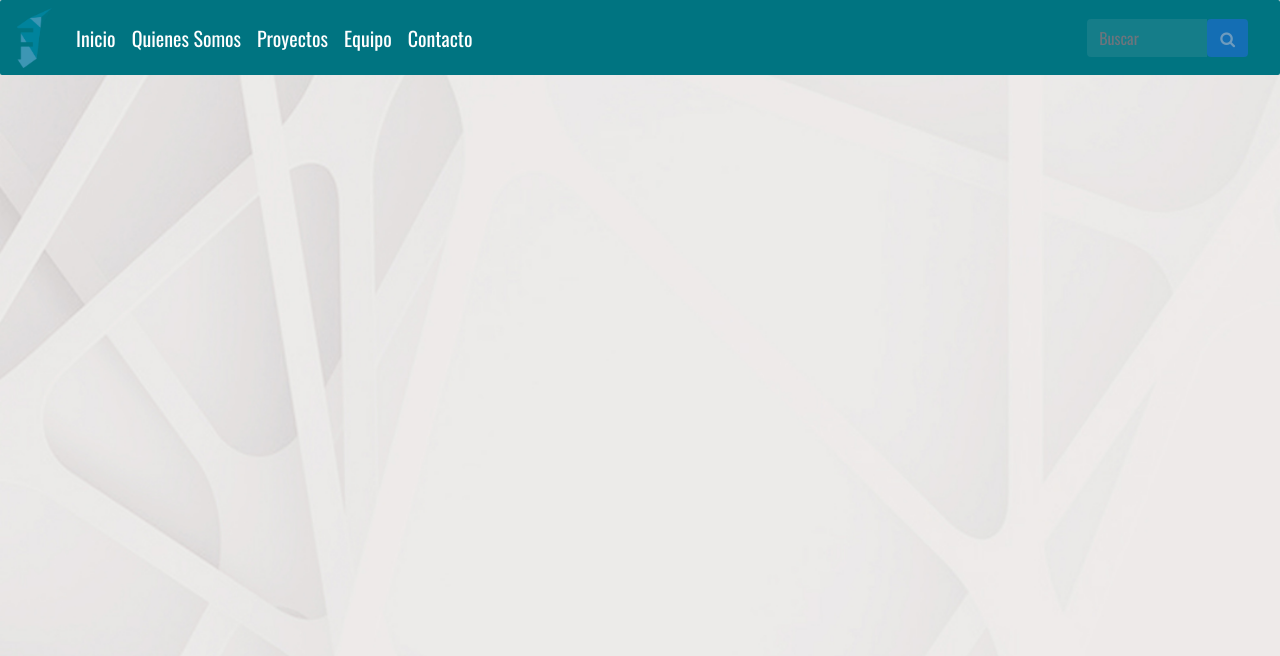
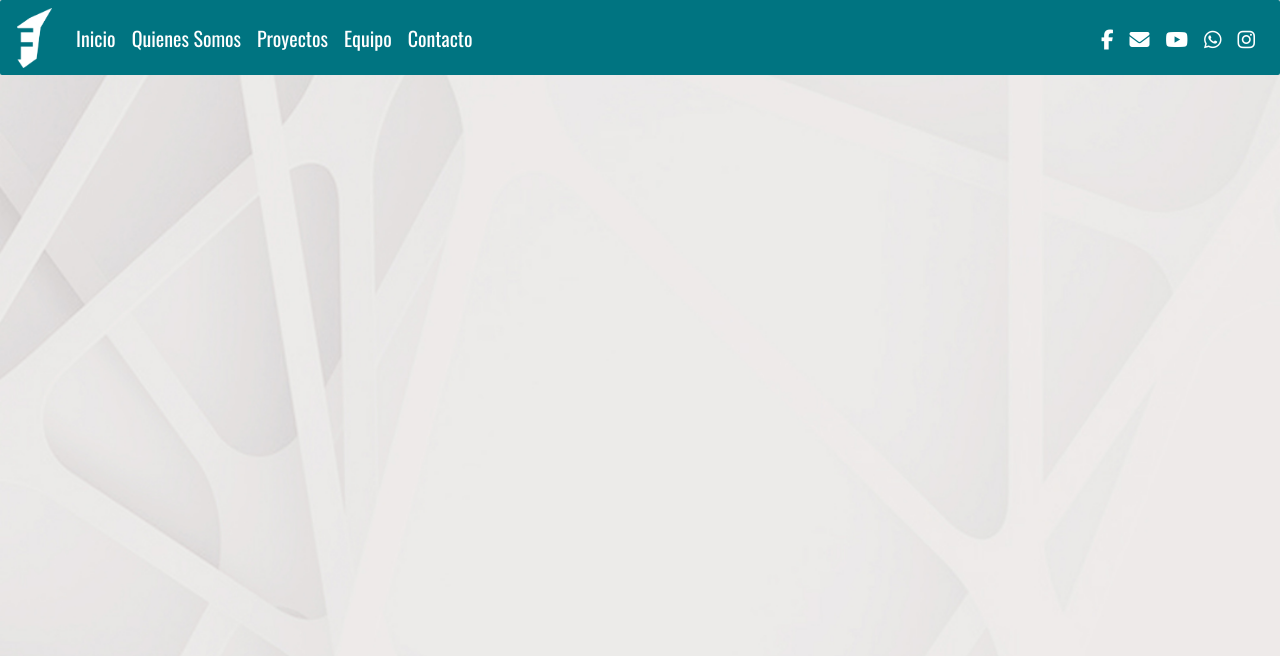
Before and after one commit to siaoscarmiranda/PWFractal, a plain HTML site: page PWFractal/equipo.html in a window 1280 px wide. Drawn offline with nearby package versions, Linux system fonts and the light colour scheme; a web font is replaced by a local one.

Commit message:
NewChanges On PWFractal 30/12/2020 OscarMiranda

```diff
--- a/PWFractal/equipo.html
+++ b/PWFractal/equipo.html
@@ -18,7 +18,7 @@
       <link href="https://fonts.googleapis.com/css2?family=Gruppo&display=swap" rel="stylesheet">
       <!-- Fuentes -->
       <link rel="stylesheet" href="https://cdnjs.cloudflare.com/ajax/libs/font-awesome/4.7.0/css/font-awesome.min.css">
-
+      <script src="https://kit.fontawesome.com/53481785bc.js" crossorigin="anonymous"></script>
     <title>Equipo | Fractal DAP </title>
 </head>
 
@@ -30,7 +30,7 @@
 
    <!--Navbar QS -->
   <nav class="navbar navbar-expand-md navbar-inverse navbar navbar-light fixed-top  ">
-    <a class="navbar-brand center" href="/PWFractal/indexf.html"><img src="/PWFractal/img/f2.png" alt=""></a>
+    <a class="navbar-brand center" href="/PWFractal/indexf.html"><img src="/PWFractal/img/fbla.png" alt=""></a>
     <button class="navbar-toggler" type="button" data-toggle="collapse" data-target="#navbarCollapse" aria-controls="navbarCollapse" aria-expanded="false" aria-label="Toggle navigation">
       <span class="navbar-toggler-icon"></span>
     </button>
@@ -54,15 +54,15 @@
           <a class="nav-link" href="/PWFractal/contacto.html">Contacto</a>
         </li>
       </ul>
-      <form action="#" method="get" class="searchform navbar-form" role="search">
-        <input type="hidden" value="search" name="view">
-        <div class="input-group">
-        <input type="text"  name="searchword" required class="form-control" placeholder="Buscar" name="q">
-          <div class="input-group-btn">
-        <button class="btn" type="submit"><i class="fa fa-search"></i></button>
-        </div>
-        </div>
-        </form>
+      <div class="d-flex flex-row order-2 order-lg-4">
+        <ul class="navbar-nav flex-row">
+            <li class="nav-item"><a class="nav-link px-2" href="#"><span class="fa fa-facebook"></span></a></li>
+            <li class="nav-item"><a class="nav-link px-2" href="#"><span class="fa fa-envelope"></span></a></li>
+            <li class="nav-item"><a class="nav-link px-2" href="#"><span class="fab fa-youtube"></span></a></li>
+            <li class="nav-item"><a class="nav-link px-2" href="#"><span class="fab fa-whatsapp"></span></a></li>
+            <li class="nav-item"><a class="nav-link px-2" href="#"><span class="fa fa-instagram"></span></a></li>
+        </ul>
+    </div>
     </div>
   </nav>
 <!--Nvbar Ending -->
```
Also changed, not shown: PWFractal/contacto.html (+1 -1 lines), PWFractal/indexf.html (+1 -1 lines), PWFractal/proyectos.html (+1 -1 lines), PWFractal/quienessomos.html (+10 -11 lines), PWFractal/img/fbla.png (added).
